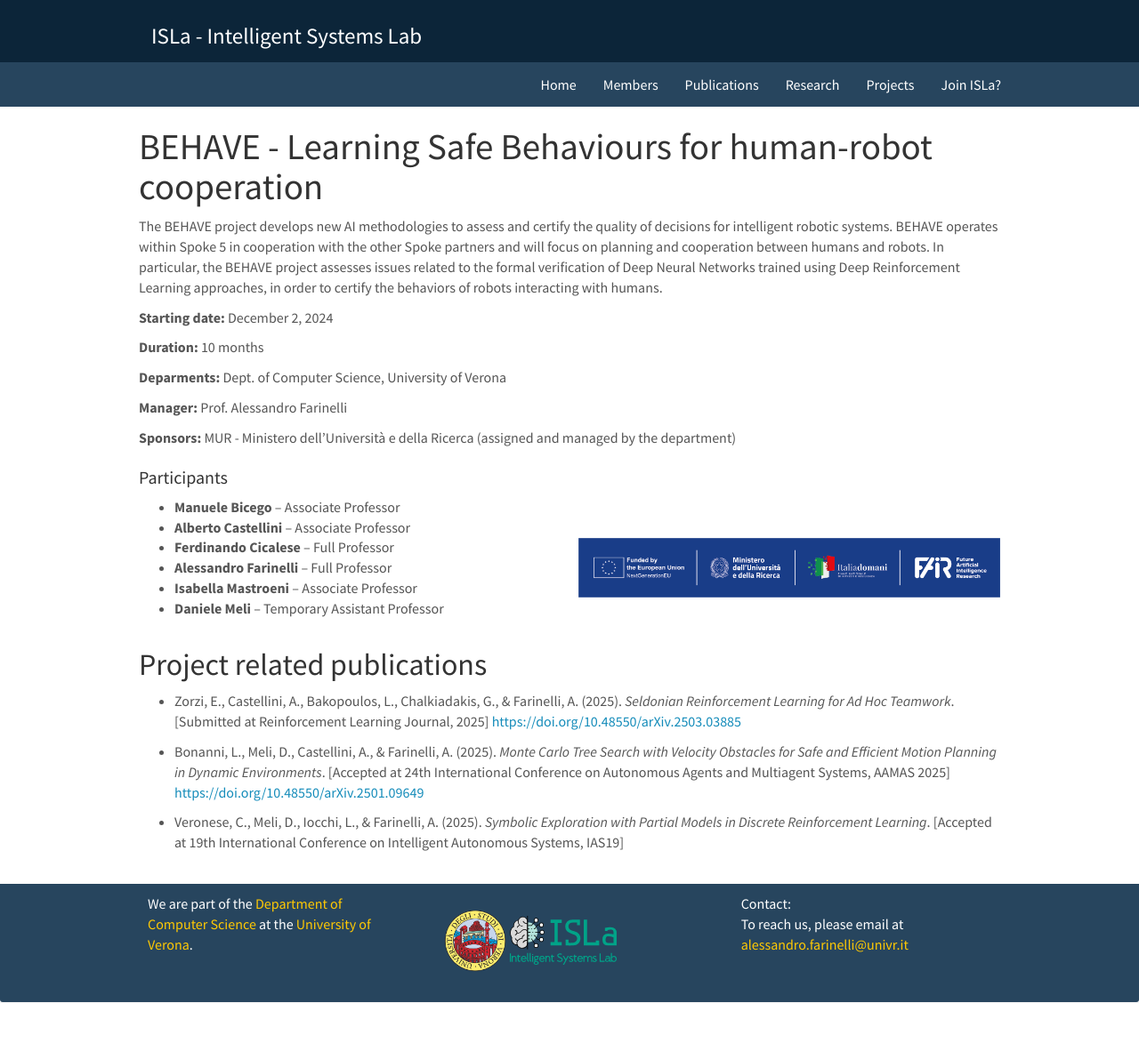
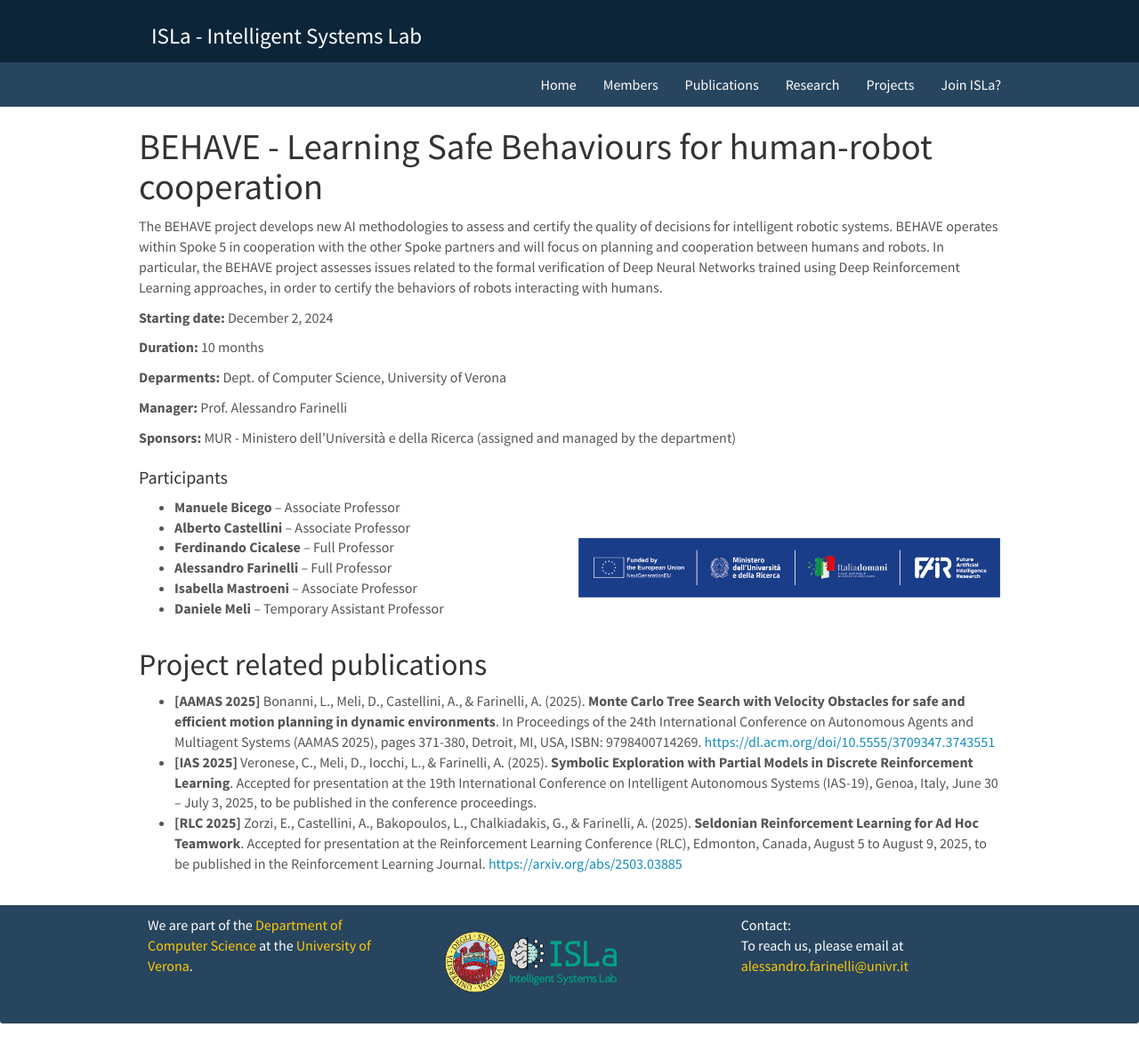
Before and after one commit to Isla-lab/Isla-lab.github.io, a Jekyll site: the page built from _pages/projects/behave.md, in a window 1280 px wide. Shown: the whole page at 89% size. Built offline with Jekyll 4.4.1, drawn with Linux system fonts in a browser that asks for light colours; nearby versions of some CDN libraries; before the commit the page ends 1149 px from its top, so only the background shows below that.

Commit message:
Update behave.md

```diff
--- a/_pages/projects/behave.md
+++ b/_pages/projects/behave.md
@@ -43,8 +43,6 @@ In particular, the BEHAVE project assesses issues related to the formal verifica
 
 ## Project related publications
 
-* Zorzi, E., Castellini, A., Bakopoulos, L., Chalkiadakis, G., & Farinelli, A. (2025). *Seldonian Reinforcement Learning for Ad Hoc Teamwork*. [Submitted at Reinforcement Learning Journal, 2025] [https://doi.org/10.48550/arXiv.2503.03885](https://doi.org/10.48550/arXiv.2503.03885)
-
-* Bonanni, L., Meli, D., Castellini, A., & Farinelli, A. (2025). *Monte Carlo Tree Search with Velocity Obstacles for Safe and Efficient Motion Planning in Dynamic Environments*. [Accepted at  24th International Conference on Autonomous Agents and Multiagent Systems, AAMAS 2025] [https://doi.org/10.48550/arXiv.2501.09649](https://doi.org/10.48550/arXiv.2501.09649)
-
-* Veronese, C., Meli, D., Iocchi, L., & Farinelli, A. (2025). *Symbolic Exploration with Partial Models in Discrete Reinforcement Learning*. [Accepted at 19th International Conference on Intelligent Autonomous Systems, IAS19]
+* **[AAMAS 2025]** Bonanni, L., Meli, D., Castellini, A., & Farinelli, A. (2025). **Monte Carlo Tree Search with Velocity Obstacles for safe and efficient motion planning in dynamic environments**. In Proceedings of the 24th International Conference on Autonomous Agents and Multiagent Systems (AAMAS 2025), pages 371-380, Detroit, MI, USA, ISBN: 9798400714269. [https://dl.acm.org/doi/10.5555/3709347.3743551](https://dl.acm.org/doi/10.5555/3709347.3743551)
+* **[IAS 2025]** Veronese, C., Meli, D., Iocchi, L., & Farinelli, A. (2025). **Symbolic Exploration with Partial Models in Discrete Reinforcement Learning**. Accepted for presentation at the 19th International Conference on Intelligent Autonomous Systems (IAS-19), Genoa, Italy, June 30 – July 3, 2025, to be published in the conference proceedings.
+* **[RLC 2025]** Zorzi, E., Castellini, A., Bakopoulos, L., Chalkiadakis, G., & Farinelli, A. (2025). **Seldonian Reinforcement Learning for Ad Hoc Teamwork**. Accepted for presentation at the Reinforcement Learning Conference (RLC), Edmonton, Canada, August 5 to August 9, 2025, to be published in the Reinforcement Learning Journal. [https://arxiv.org/abs/2503.03885](https://arxiv.org/abs/2503.03885)
```
